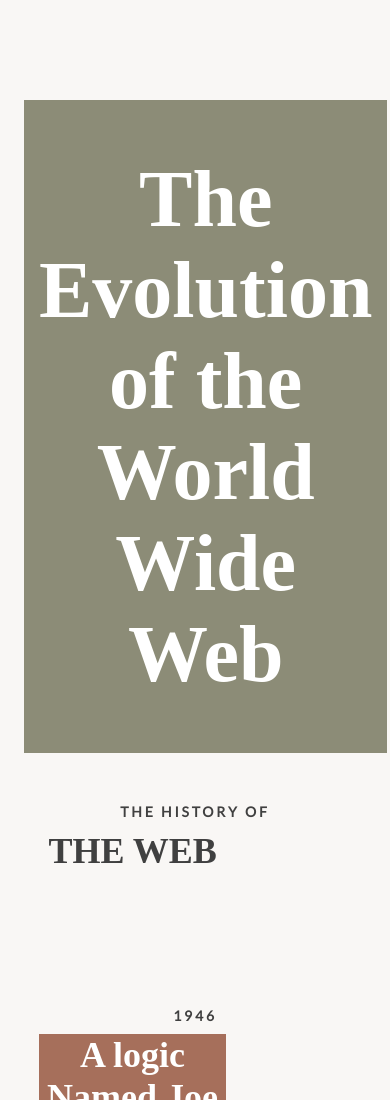
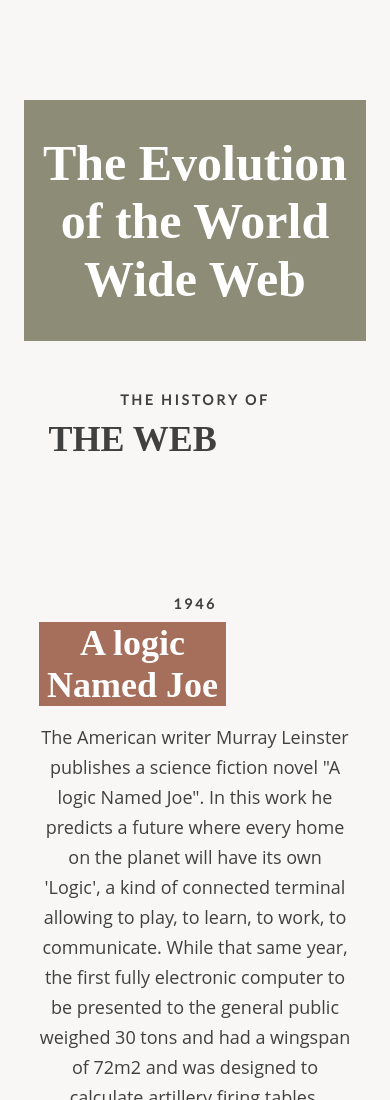
Before and after one commit to jeannerambur/WWW_Evolution, a website with bundled scripts: page index.html in a window 390 px wide. Shown: the top 1100 px of the page. Built offline with nearby package versions, Linux system fonts and the light colour scheme; a web font is replaced by a local one.

Commit message:
update css

```diff
--- a/scss/mobile.scss
+++ b/scss/mobile.scss
@@ -45,6 +45,9 @@
         }
         .hero-section {
             padding: 100px 0 0;
+            h1 {
+                font-size: 50px;
+            }
             .col-12 {
                 background-color: #8C8C77;
             }
```
Also changed, not shown: css/mobile.css, 1 other file.
